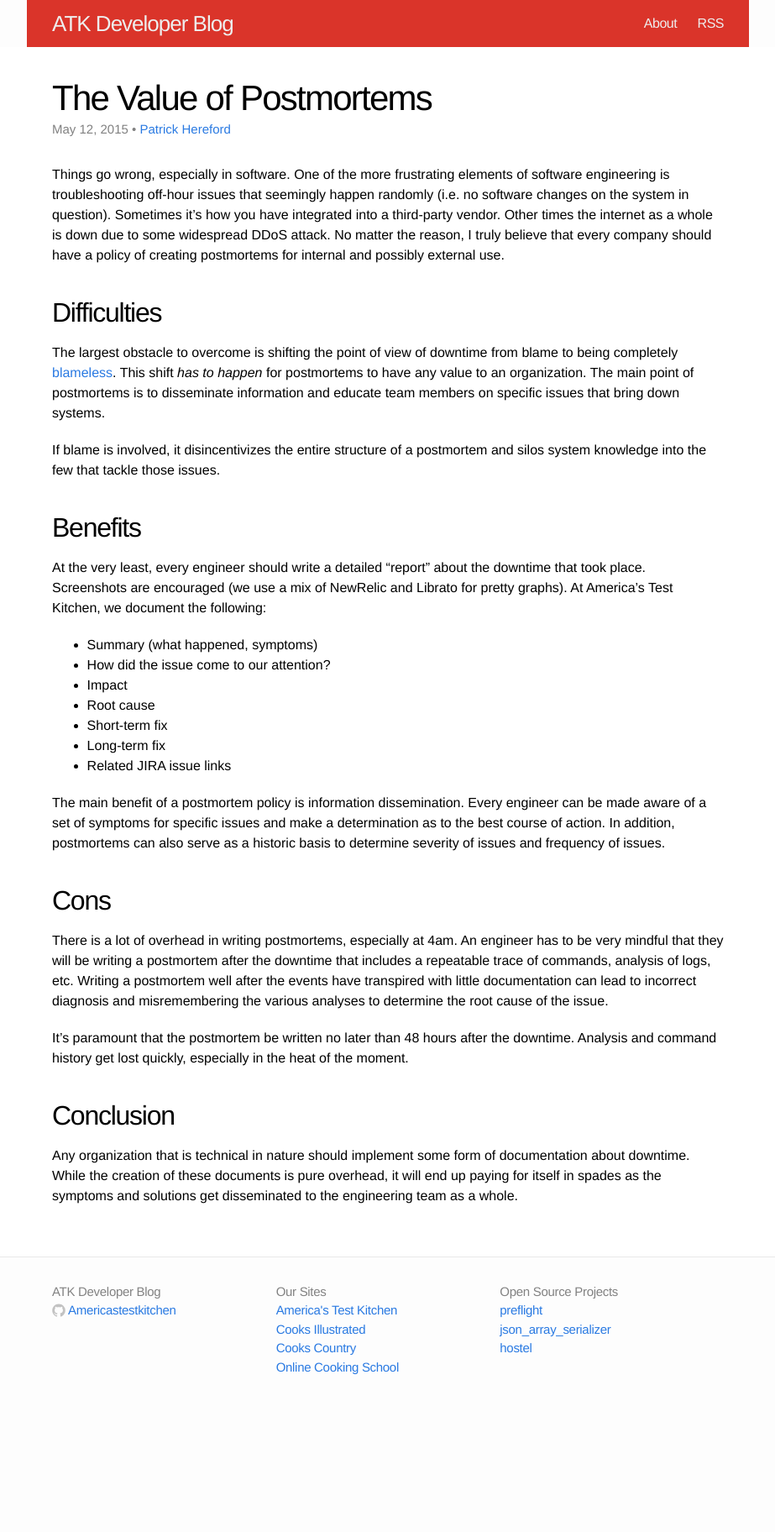
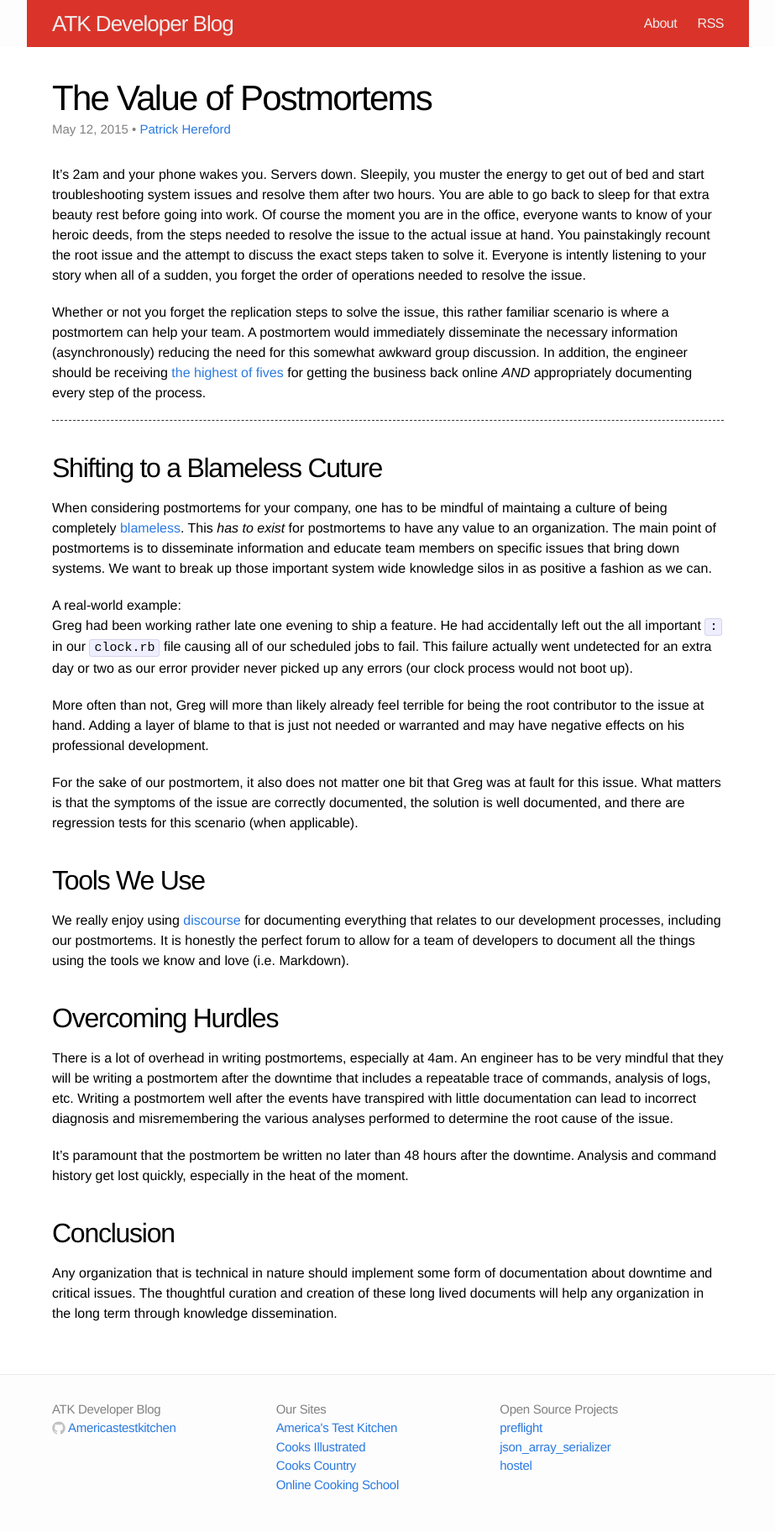
Before and after one commit to Americastestkitchen/Americastestkitchen.github.io, a Jekyll site: the page built from _posts/2015-05-12-the-value-of-postmortems.markdown, in a window 1280 px wide. Shown: the whole page at 84% size, without its empty margins (178-1101 px from the left). Built offline with Jekyll 4.4.1, drawn with Linux system fonts in a browser that asks for light colours; before the commit the page ends 1684 px from its top, so only the background shows below that.

Commit message:
Updated conclusion for The Value of Postmortems"

```diff
--- a/_posts/2015-05-12-the-value-of-postmortems.markdown
+++ b/_posts/2015-05-12-the-value-of-postmortems.markdown
@@ -7,49 +7,66 @@ date:   2015-05-12 23:15:00
 categories: culture engineering
 ---
 
-Things go wrong, especially in software. One of the more frustrating elements of
-software engineering is troubleshooting off-hour issues that seemingly happen
-randomly (i.e. no software changes on the system in question). Sometimes it's
-how you have integrated into a third-party vendor. Other times the internet as a
-whole is down due to some widespread DDoS attack. No matter the reason, I
-truly believe that every company should have a policy of creating postmortems
-for internal and possibly external use.
+It's 2am and your phone wakes you. Servers down. Sleepily, you muster the energy
+to get out of bed and start troubleshooting system issues and resolve them after
+two hours. You are able to go back to sleep for that extra beauty rest
+before going into work. Of course the moment you are in the office, everyone
+wants to know of your heroic deeds, from the steps needed to resolve the issue
+to the actual issue at hand. You painstakingly recount the root issue and the
+attempt to discuss the exact steps taken to solve it. Everyone is intently
+listening to your story when all of a sudden, you forget the order of operations
+needed to resolve the issue.
 
-## Difficulties
-The largest obstacle to overcome is shifting the point of view of downtime from
-blame to being completely [blameless](https://codeascraft.com/2012/05/22/blameless-postmortems/). This shift _has to happen_ for postmortems to have any value to
-an organization. The main point of postmortems is to disseminate information and
-educate team members on specific issues that bring down systems.
+Whether or not you forget the replication steps to solve the issue, this
+rather familiar scenario is where a postmortem can help your team. A postmortem
+would immediately disseminate the necessary information (asynchronously)
+reducing the need for this somewhat awkward group discussion. In addition,
+the engineer should be receiving [the highest of fives](http://media.giphy.com/media/Cp9cUJc4hgNvG/giphy.gif)
+for getting the business back online _AND_ appropriately documenting every
+step of the process.
 
-If blame is involved, it disincentivizes the entire structure of a postmortem and
-silos system knowledge into the few that tackle those issues.
+---
 
-## Benefits
-At the very least, every engineer should write a detailed "report" about the
-downtime that took place.  Screenshots are encouraged (we use a mix of NewRelic
-and Librato for pretty graphs). At America's Test Kitchen, we document the
-following:
-- Summary (what happened, symptoms)
-- How did the issue come to our attention?
-- Impact
-- Root cause
-- Short-term fix
-- Long-term fix
-- Related JIRA issue links
+## Shifting to a Blameless Cuture
+When considering postmortems for your company, one has to be mindful of
+maintaing a culture of being completely [blameless](https://codeascraft.com/2012/05/22/blameless-postmortems/).
+This _has to exist_ for postmortems to have any value to an organization.
+The main point of postmortems is to disseminate information and educate team
+members on specific issues that bring down systems. We want to break up those
+important system wide knowledge silos in as positive a fashion as we can.
 
-The main benefit of a postmortem policy is information dissemination. Every
-engineer can be made aware of a set of symptoms for specific issues and make a
-determination as to the best course of action. In addition, postmortems can also
-serve as a historic basis to determine severity of issues and frequency of
-issues.
+A real-world example:
+Greg had been working rather late one evening to ship a feature. He had
+accidentally left out the all important `:` in our `clock.rb` file causing all
+of our scheduled jobs to fail. This failure actually went undetected for an
+extra day or two as our error provider never picked up any errors (our clock
+process would not boot up).
 
-## Cons
+More often than not, Greg will more than likely already feel terrible for being
+the root contributor to the issue at hand. Adding a layer of blame to that is
+just not needed or warranted and may have negative effects on his professional
+development.
+
+For the sake of our postmortem, it also does not matter one bit that Greg was at
+fault for this issue. What matters is that the symptoms of the issue are
+correctly documented, the solution is well documented, and there are regression
+tests for this scenario (when applicable).
+
+## Tools We Use
+We really enjoy using [discourse](https://github.com/discourse/discourse) for
+documenting everything that relates to our development processes, including
+our postmortems. It is honestly the perfect forum to allow for a team of
+developers to document all the things using the tools we know and love
+(i.e. Markdown).
+
+## Overcoming Hurdles
 There is a lot of overhead in writing postmortems, especially at 4am. An
 engineer has to be very mindful that they will be writing a postmortem after
 the downtime that includes a repeatable trace of commands,
 analysis of logs, etc. Writing a postmortem well after the events have
 transpired with little documentation can lead to incorrect diagnosis and
-misremembering the various analyses to determine the root cause of the issue.
+misremembering the various analyses performed to determine the root cause of the
+issue.
 
 It's paramount that the postmortem be written no later than 48 hours after the
 downtime. Analysis and command history get lost quickly, especially in the heat
@@ -57,6 +74,6 @@ of the moment.
 
 ## Conclusion
 Any organization that is technical in nature should implement some form of
-documentation about downtime. While the creation of these documents is pure
-overhead, it will end up paying for itself in spades as the  symptoms and
-solutions get disseminated to the engineering team as a whole.
+documentation about downtime and critical issues. The thoughtful curation and
+creation of these long lived documents will help any organization in the long
+term through knowledge dissemination.
```
